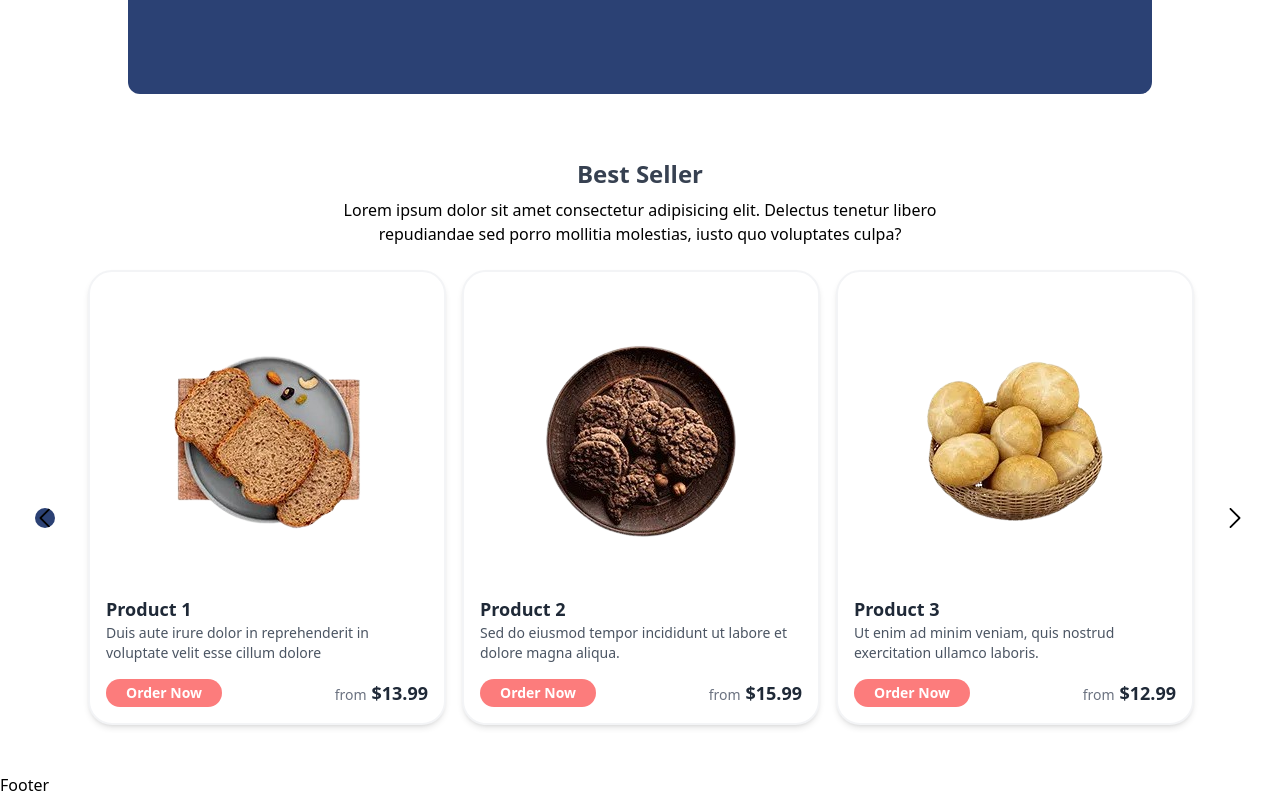
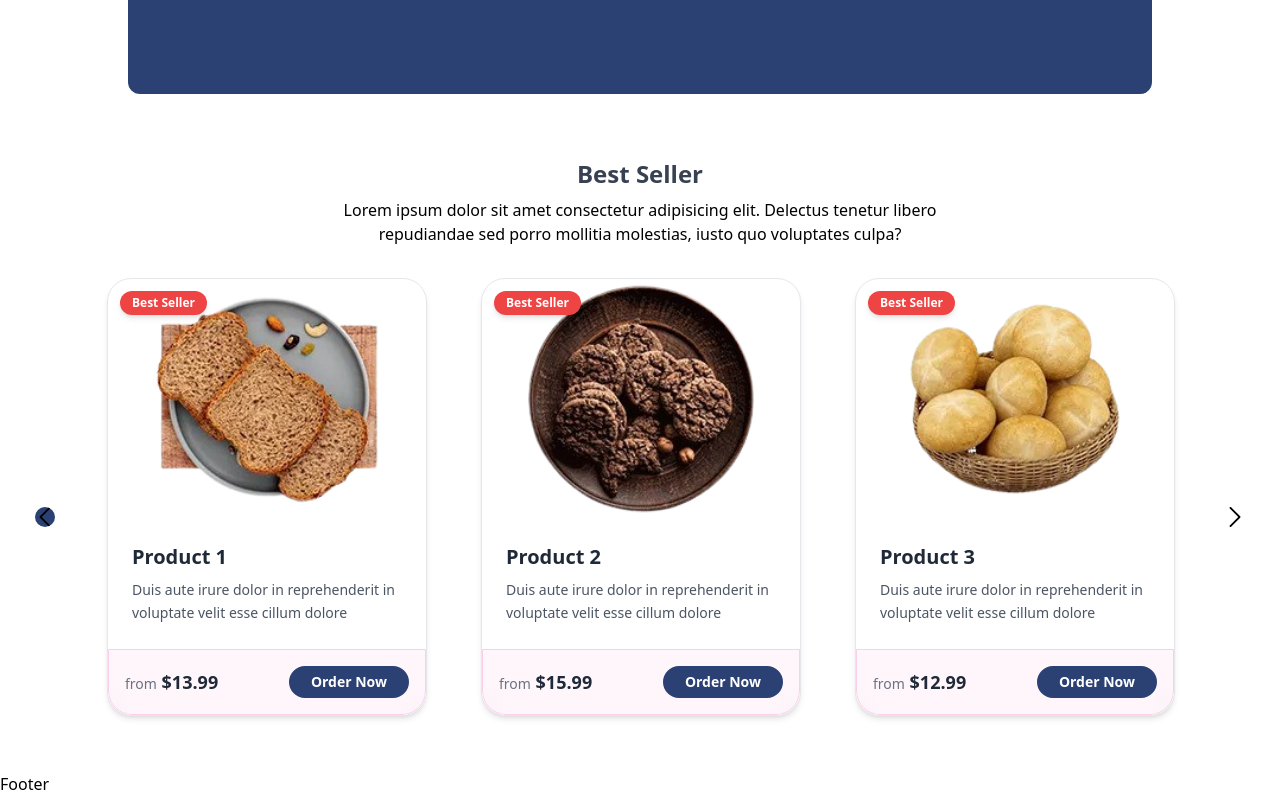
Before and after one commit to daniits/decentbakeryswl, a React (Vite) app: page / in a window 1280 px wide. Shown: the part 2342-3139 px from the top of the page. Built offline with nearby package versions, Linux system fonts and the light colour scheme; a web font is replaced by a local one.

Commit message:
best seller added

```diff
--- a/src/components/Pages/Home/Sections/BestSeller/BestSeller.jsx
+++ b/src/components/Pages/Home/Sections/BestSeller/BestSeller.jsx
@@ -21,7 +21,7 @@ function NextArrow(props) {
             className={`${className} bg-red-500 hover:bg-red-700 text-white w-10 h-10 rounded-full flex mx-[-20px] items-center justify-center absolute top-1/2  transform -translate-y-1/2`}
         >
             {/* Add an SVG or text inside the button */}
-            <SvgIcon iconName="right-arrow"/>
+            <SvgIcon iconName="right-arrow" />
         </button>
     );
 }
@@ -34,8 +34,8 @@ function PrevArrow(props) {
         <button
             onClick={onClick}
             className={`${className}   text-white w-10 h-10 rounded-full flex mx-[-20px] items-center justify-center absolute top-1/2  transform -translate-y-1/2`}
-            >
-            <SvgIcon iconName="right-arrow" className="rotate-180 bg-[#2b4174] hover:bg-[#fc7c7c] rounded-full  w-auto h-[20px]"/>
+        >
+            <SvgIcon iconName="right-arrow" className="rotate-180 bg-[#2b4174] hover:bg-[#fc7c7c] rounded-full  w-auto h-[20px]" />
         </button>
     );
 }
@@ -50,45 +50,45 @@ const products = [
     {
         img: "/images/image/product2.png",
         name: "Product 2",
-        details: "Sed do eiusmod tempor incididunt ut labore et dolore magna aliqua.",
+        details: "Duis aute irure dolor in reprehenderit in voluptate velit esse cillum dolore",
         price: "$15.99",
     },
     {
         img: "/images/image/product3.png",
         name: "Product 3",
-        details: "Ut enim ad minim veniam, quis nostrud exercitation ullamco laboris.",
+        details: "Duis aute irure dolor in reprehenderit in voluptate velit esse cillum dolore",
         price: "$12.99",
     },
     {
         img: "/images/image/product4.png",
         name: "Product 4",
         details:
-            "Duis aute irure dolor in reprehenderit in voluptate velit esse cillum dolore.",
+            "Duis aute irure dolor in reprehenderit in voluptate velit esse cillum dolore",
         price: "$19.99",
     },
     {
         img: "/images/image/product5.png",
         name: "Product 5",
         details:
-            "Excepteur sint occaecat cupidatat non proident, sunt in culpa qui officia.",
+            "Duis aute irure dolor in reprehenderit in voluptate velit esse cillum dolore",
         price: "$9.99",
     },
     {
         img: "/images/image/product1.png",
         name: "Product 6",
-        details: "Lorem ipsum dolor sit amet, consectetur adipiscing elit.",
+        details: "Duis aute irure dolor in reprehenderit in voluptate velit esse cillum dolore",
         price: "$17.99",
     },
     {
         img: "/images/image/product2.png",
         name: "Product 7",
-        details: "Sed do eiusmod tempor incididunt ut labore et dolore magna aliqua.",
+        details: "Duis aute irure dolor in reprehenderit in voluptate velit esse cillum dolore",
         price: "$14.99",
     },
     {
         img: "/images/image/product3.png",
         name: "Product 8",
-        details: "Ut enim ad minim veniam, quis nostrud exercitation ullamco laboris.",
+        details: "Duis aute irure dolor in reprehenderit in voluptate velit esse cillum dolore",
         price: "$16.99",
     },
 ];
@@ -129,28 +129,39 @@ function BestSeller() {
             </div>
             <Slider {...settings}>
                 {products.map((product, key) => (
-                    <div key={key} className="p-2 h-full">
-                        <div className="bg-white w-[100%] h-auto border-2 border-gray-100 shadow-md hover:shadow-2xl rounded-3xl p-4 flex flex-col transition-shadow duration-300">
-                            <div className="w-[100%] h-auto flex items-center justify-center mb-0">
-                                <img src={product.img} alt={product.name} className="h-full" />
-                            </div>
-                            <h3 className="text-lg font-semibold text-gray-800">
-                                {product.name}
-                            </h3>
-                            <p className="text-sm text-gray-600 mb-4">{product.details}</p>
-                            <div className="mt-auto flex items-center justify-between">
-                                <button className="bg-[#fc7c7c] text-sm font-semibold text-white px-5 py-1 rounded-full pop-up transition-colors duration-300">
-                                    Order Now
-                                </button>
-                                <h3 className="text-lg font-bold text-gray-800">
-                                    <span className="text-sm font-medium text-gray-500">
-                                        from
-                                    </span>{" "}
-                                    {product.price}
-                                </h3>
+                    <div key={key} className="p-4 h-full">
+                    <div className="relative bg-white border border-gray-200 w-[320px] mx-auto rounded-3xl group overflow-hidden shadow-md hover:shadow-lg transform hover:-translate-y-2 transition-all duration-300">
+                        {/* Image Section */}
+                        <div className="flex items-center justify-center mx-auto w-full h-[240px]  overflow-hidden">
+                            <img
+                                src={product.img}
+                                alt={product.name}
+                                className="w-full h-full object-cover group-hover:pop-up3   "
+                            />
+                            {/* Tag */}
+                            <div className="absolute top-3 left-3 bg-red-500 text-white text-xs font-bold px-3 py-1 rounded-full shadow-md">
+                                Best Seller
                             </div>
                         </div>
+                        {/* Content Section */}
+                        <div className="p-6">
+                            <h3 className="text-xl font-bold text-gray-800">{product.name}</h3>
+                            <p className="text-gray-600 text-sm mt-2 leading-relaxed">
+                                {product.details}
+                            </p>
+                        </div>
+                        {/* Price and Button Section */}
+                        <div className="p-4 bg-pink-200 bg-opacity-20 backdrop-blur-md border border-pink-200 flex items-center justify-between rounded-b-3xl shadow-lg">
+                            <h3 className="text-lg font-bold text-gray-800">
+                                <span className="text-sm font-medium text-gray-500">from</span> {product.price}
+                            </h3>
+                            <button className="bg-[#2b4174] text-sm font-semibold text-white px-5 py-1 rounded-full border-2 border-[#2b4174] hover:border-[#fc7c7c] hover:bg-transparent hover:text-[#2b4174] transition-colors duration-300">
+                                Order Now
+                            </button>
+                        </div>
                     </div>
+                </div>
+
                 ))}
             </Slider>
         </div>
--- a/src/index.css
+++ b/src/index.css
@@ -167,3 +167,14 @@
   transform: scale(1.1); /* Increase size to 110% */
   box-shadow: 0 10px 20px rgba(0, 0, 0, 0.35); /* Add shadow for a pop effect */
 }
+
+.pop-up2 {
+  transition: transform 0.4s ease, box-shadow 0.4s ease;
+  transform: scale(1); /* Default scale */
+  box-shadow: none; /* Default shadow */
+}
+
+.pop-up3 {
+  transform: scale(1.1); /* Increase size to 110% */
+  box-shadow: 0 10px 20px rgba(0, 0, 0, 0.35); /* Add shadow for a pop effect */
+}
```
